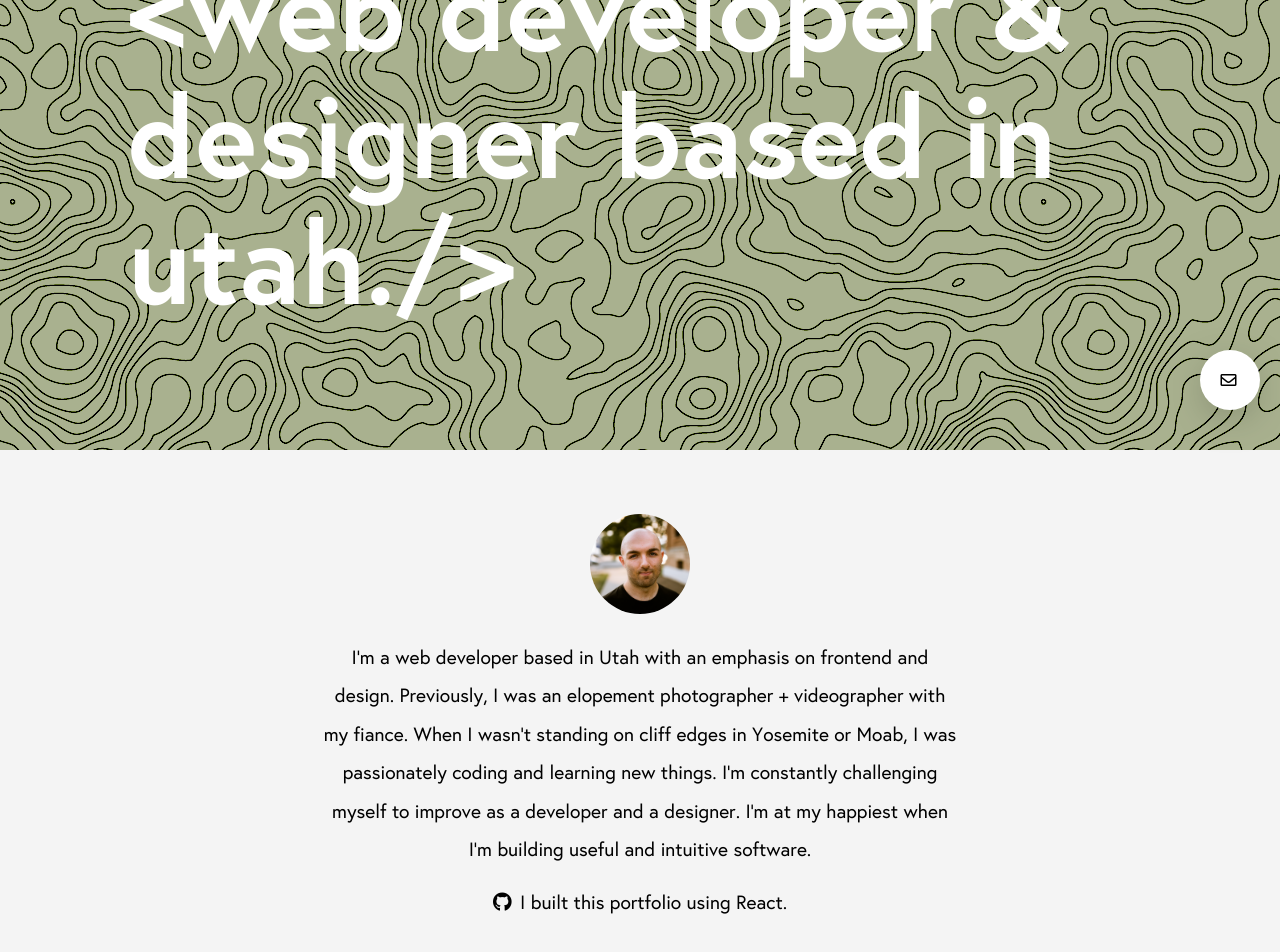
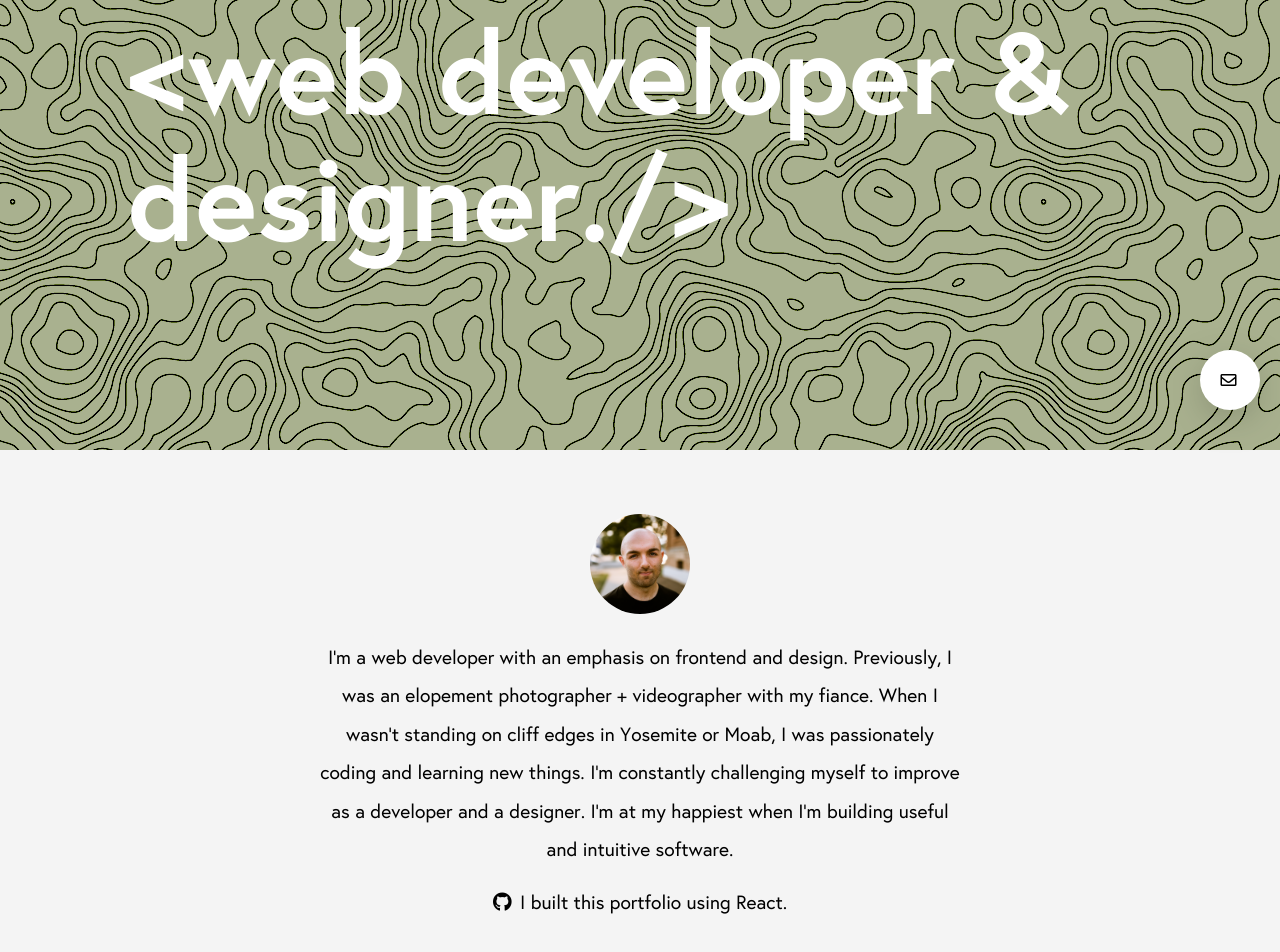
Before and after one commit to rwbrockhoff/personal-portfolio, a React (Create React App) app: page /contact in a window 1280 px wide. Shown: the part 350-1302 px from the top of the page. Built offline with nearby package versions, Linux system fonts and the light colour scheme.

Commit message:
Minor updates to simplify text. LinkedIn link didn't have target.

```diff
--- a/src/components/About/About.js
+++ b/src/components/About/About.js
@@ -7,7 +7,7 @@ export default class About extends Component {
     return (
       <section className="about-section">
         <img src={Profile} className="profile-picture" alt="portrait" />
-        <p>I'm a web developer based in Utah with an emphasis on frontend and design. Previously, I was an elopement photographer + videographer with my fiance. When I wasn't standing on cliff edges in Yosemite or Moab, I was passionately coding and learning new things. I'm constantly challenging myself to improve as a developer and a designer. I'm at my happiest when I'm building useful and intuitive software.</p>
+        <p>I'm a web developer with an emphasis on frontend and design. Previously, I was an elopement photographer + videographer with my fiance. When I wasn't standing on cliff edges in Yosemite or Moab, I was passionately coding and learning new things. I'm constantly challenging myself to improve as a developer and a designer. I'm at my happiest when I'm building useful and intuitive software.</p>
         <a href="https://github.com/rwbrockhoff/personal-portfolio" target="_blank">
           <p className="from-scratch">
             <i className="fab fa-github" /> I built this portfolio using React.
--- a/src/components/Contact/Contact.js
+++ b/src/components/Contact/Contact.js
@@ -59,7 +59,7 @@ export default class Contact extends Component {
           <div className="contact-text">
             <div className="contact-h2-text">
               <h2>Contact Me</h2>
-              <h4>You can fill out the form, <a className="inline-link" href="mailto:brockhoffrw@gmail.com">send me an email</a>, or reach out to me on <a className="inline-link" href="https://linkedin.com/in/ryanbrockhoff">LinkedIn</a> to get in touch with me. I look forward to hearing from you! </h4>
+              <h4>You can fill out the form, <a className="inline-link" href="mailto:brockhoffrw@gmail.com">send me an email</a>, or reach out to me on <a className="inline-link" href="https://linkedin.com/in/ryanbrockhoff" target="_blank">LinkedIn</a> to get in touch with me. I look forward to hearing from you! </h4>
             </div>
           </div>
 
--- a/src/components/Header/Header.js
+++ b/src/components/Header/Header.js
@@ -4,7 +4,7 @@ import './Header.scss'
 export default function Header() {
   return (
     <div className="header-container">
-      <h1> &lt;web developer &amp; designer based in utah./&gt;</h1>
+      <h1> &lt;web developer &amp; designer./&gt;</h1>
     </div>
   )
 }
```
